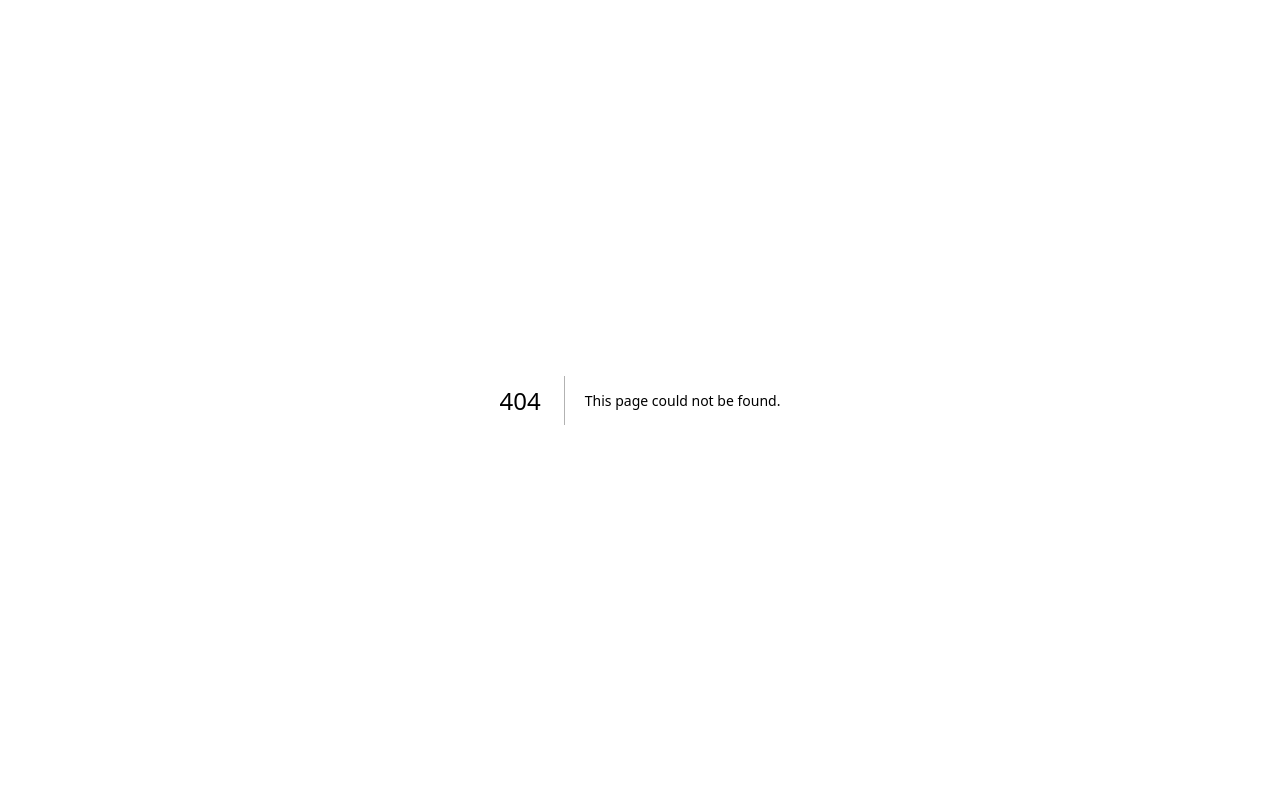
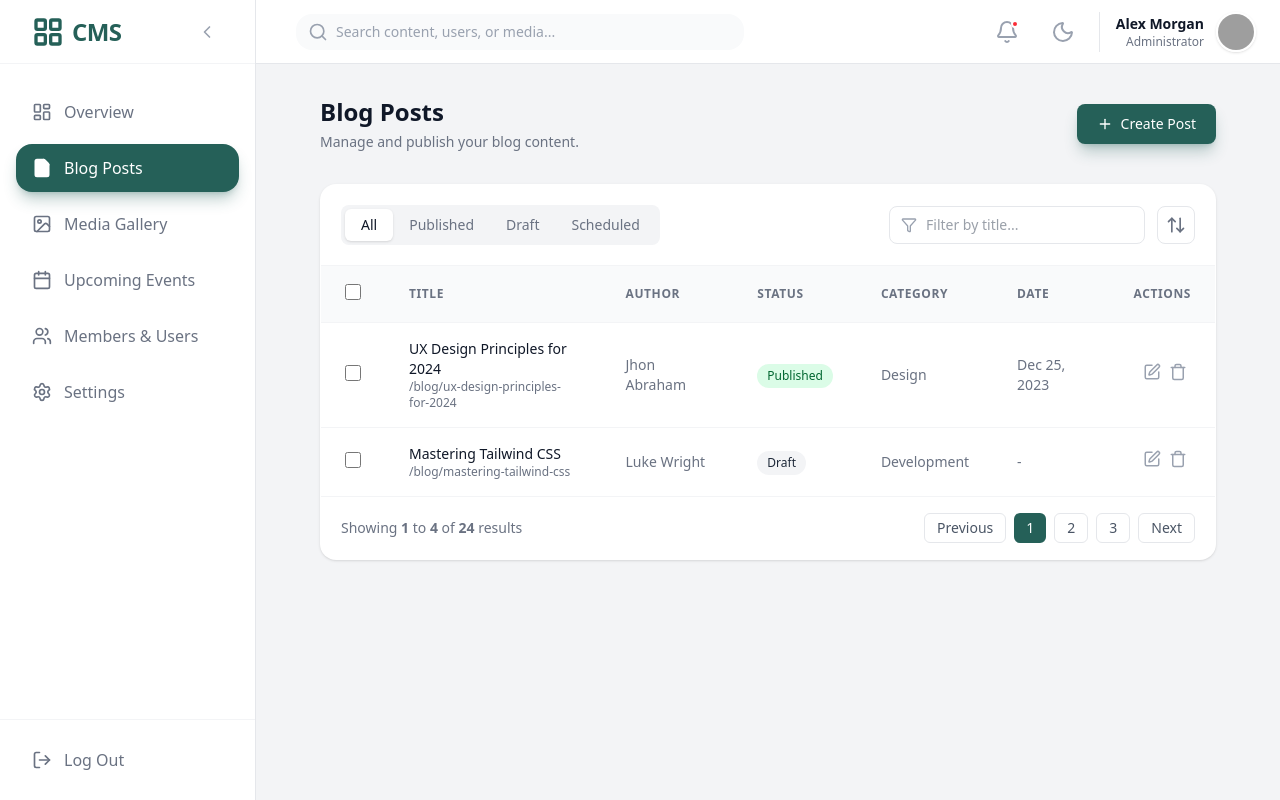
Before and after one commit to dominicnaatey/custom_cm_dashboard, a Next.js app: page /blog in a window 1280 px wide. Before the commit this address had no page. Built offline with nearby package versions, Linux system fonts and the light colour scheme; grey boxes are pictures that could not be loaded.

Commit message:
add blog page with posts table and navigation

```diff
--- /dev/null
+++ b/app/blog/page.tsx
@@ -0,0 +1,10 @@
+import MainLayout from '@/components/MainLayout';
+import BlogPostsTable from '@/components/BlogPostsTable';
+
+export default function BlogPage() {
+  return (
+    <MainLayout>
+      <BlogPostsTable />
+    </MainLayout>
+  );
+}
--- /dev/null
+++ b/components/BlogPostsTable.tsx
@@ -0,0 +1,182 @@
+'use client';
+
+import React from 'react';
+import { Plus, Filter, ArrowUpDown, Edit, Trash } from 'lucide-react';
+
+export default function BlogPostsTable() {
+  return (
+    <div className="flex-1 overflow-y-auto px-4 sm:px-8 pb-8 bg-background-light dark:bg-background-dark text-gray-700 dark:text-gray-200">
+      {/* Page Header */}
+      <div className="flex flex-col sm:flex-row sm:items-center justify-between gap-4 mb-8">
+        <div>
+          <h1 className="text-2xl font-bold text-gray-900 dark:text-white">
+            Blog Posts
+          </h1>
+          <p className="text-sm text-gray-500 dark:text-gray-400 mt-1">
+            Manage and publish your blog content.
+          </p>
+        </div>
+
+        <button className="bg-primary hover:bg-primary-hover text-white px-5 py-2.5 rounded-lg shadow-lg shadow-primary/30 flex items-center gap-2 transition-all active:scale-95">
+          <Plus className="w-4 h-4" />
+          <span className="text-sm font-medium">Create Post</span>
+        </button>
+      </div>
+
+      {/* Card */}
+      <div className="bg-surface-light dark:bg-surface-dark rounded-xl shadow-sm border border-transparent dark:border-border-dark flex flex-col">
+        {/* Filters */}
+        <div className="p-5 border-b border-gray-100 dark:border-gray-800 flex flex-col sm:flex-row sm:items-center justify-between gap-4">
+          <div className="bg-gray-100 dark:bg-gray-800 p-1 rounded-lg inline-flex">
+            {["All", "Published", "Draft", "Scheduled"].map((tab, i) => (
+              <button
+                key={tab}
+                className={`px-4 py-1.5 rounded-md text-sm font-medium transition-all ${
+                  i === 0
+                    ? "bg-white dark:bg-gray-700 text-gray-900 dark:text-white shadow-sm"
+                    : "text-gray-500 dark:text-gray-400 hover:text-gray-900 dark:hover:text-gray-200"
+                }`}
+              >
+                {tab}
+              </button>
+            ))}
+          </div>
+
+          <div className="flex items-center gap-3">
+            <div className="relative">
+              <span className="absolute inset-y-0 left-0 pl-3 flex items-center pointer-events-none">
+                <Filter className="text-gray-400 w-4 h-4" />
+              </span>
+              <input
+                type="text"
+                placeholder="Filter by title..."
+                className="block w-full sm:w-64 pl-9 pr-3 py-2 border border-gray-200 dark:border-gray-700 rounded-lg bg-transparent text-sm focus:outline-none focus:ring-1 focus:ring-primary"
+              />
+            </div>
+
+            <button className="p-2 border border-gray-200 dark:border-gray-700 rounded-lg text-gray-500 hover:bg-gray-50 dark:hover:bg-gray-800">
+              <ArrowUpDown className="w-5 h-5" />
+            </button>
+          </div>
+        </div>
+
+        {/* Table */}
+        <div className="overflow-x-auto">
+          <table className="min-w-full divide-y divide-gray-100 dark:divide-gray-800">
+            <thead className="bg-gray-50 dark:bg-gray-800/50">
+              <tr>
+                <th className="px-6 py-4">
+                  <input type="checkbox" className="h-4 w-4 rounded" />
+                </th>
+                {["Title", "Author", "Status", "Category", "Date"].map(
+                  (h) => (
+                    <th
+                      key={h}
+                      className="px-6 py-4 text-left text-xs font-semibold uppercase tracking-wider text-gray-500 dark:text-gray-400"
+                    >
+                      {h}
+                    </th>
+                  )
+                )}
+                <th className="px-6 py-4 text-right text-xs font-semibold uppercase tracking-wider text-gray-500 dark:text-gray-400">
+                  Actions
+                </th>
+              </tr>
+            </thead>
+
+            <tbody className="divide-y divide-gray-100 dark:divide-gray-800">
+              {[
+                {
+                  title: "UX Design Principles for 2024",
+                  author: "Jhon Abraham",
+                  status: "Published",
+                  category: "Design",
+                  date: "Dec 25, 2023",
+                  badge: "bg-green-100 text-green-800",
+                },
+                {
+                  title: "Mastering Tailwind CSS",
+                  author: "Luke Wright",
+                  status: "Draft",
+                  category: "Development",
+                  date: "-",
+                  badge: "bg-gray-100 text-gray-800",
+                },
+              ].map((row) => (
+                <tr
+                  key={row.title}
+                  className="hover:bg-gray-50 dark:hover:bg-gray-800/50 transition-colors"
+                >
+                  <td className="px-6 py-4">
+                    <input type="checkbox" className="h-4 w-4 rounded" />
+                  </td>
+
+                  <td className="px-6 py-4">
+                    <div className="text-sm font-medium text-gray-900 dark:text-white">
+                      {row.title}
+                    </div>
+                    <div className="text-xs text-gray-500">
+                      /blog/{row.title.toLowerCase().replace(/\s+/g, "-")}
+                    </div>
+                  </td>
+
+                  <td className="px-6 py-4 text-sm text-gray-500">
+                    {row.author}
+                  </td>
+
+                  <td className="px-6 py-4">
+                    <span
+                      className={`inline-flex px-2.5 py-1 rounded-full text-xs font-medium ${row.badge}`}
+                    >
+                      {row.status}
+                    </span>
+                  </td>
+
+                  <td className="px-6 py-4 text-sm text-gray-500">
+                    {row.category}
+                  </td>
+
+                  <td className="px-6 py-4 text-sm text-gray-500">
+                    {row.date}
+                  </td>
+
+                  <td className="px-6 py-4 text-right">
+                    <button className="text-gray-400 hover:text-primary mx-1">
+                      <Edit className="w-[18px] h-[18px]" />
+                    </button>
+                    <button className="text-gray-400 hover:text-red-500 mx-1">
+                      <Trash className="w-[18px] h-[18px]" />
+                    </button>
+                  </td>
+                </tr>
+              ))}
+            </tbody>
+          </table>
+        </div>
+
+        {/* Pagination */}
+        <div className="border-t border-gray-100 dark:border-gray-800 px-5 py-4 flex items-center justify-between">
+          <p className="text-sm text-gray-500">
+            Showing <strong>1</strong> to <strong>4</strong> of{" "}
+            <strong>24</strong> results
+          </p>
+
+          <div className="flex gap-2">
+            {["Previous", "1", "2", "3", "Next"].map((p, i) => (
+              <button
+                key={p}
+                className={`px-3 py-1 rounded-md text-sm ${
+                  i === 1
+                    ? "bg-primary text-white"
+                    : "border border-gray-200 dark:border-gray-700 text-gray-600 dark:text-gray-300 hover:bg-gray-50 dark:hover:bg-gray-800"
+                }`}
+              >
+                {p}
+              </button>
+            ))}
+          </div>
+        </div>
+      </div>
+    </div>
+  );
+}
--- a/components/Sidebar.tsx
+++ b/components/Sidebar.tsx
@@ -1,4 +1,6 @@
 import React from 'react';
+import { usePathname } from 'next/navigation';
+import Link from 'next/link';
 import {
   LayoutGrid,
   LayoutDashboard,
@@ -20,13 +22,15 @@ interface SidebarProps {
 }
 
 export const Sidebar: React.FC<SidebarProps> = ({ isOpen, onClose, isCollapsed, toggleCollapse }) => {
+  const pathname = usePathname();
+
   const navItems = [
-    { icon: LayoutDashboard, label: 'Overview', active: true },
-    { icon: FileText, label: 'Blog Posts', active: false },
-    { icon: ImageIcon, label: 'Media Gallery', active: false },
-    { icon: Calendar, label: 'Upcoming Events', active: false },
-    { icon: Users, label: 'Members & Users', active: false },
-    { icon: Settings, label: 'Settings', active: false },
+    { icon: LayoutDashboard, label: 'Overview', href: '/' },
+    { icon: FileText, label: 'Blog Posts', href: '/blog' },
+    { icon: ImageIcon, label: 'Media Gallery', href: '#' },
+    { icon: Calendar, label: 'Upcoming Events', href: '#' },
+    { icon: Users, label: 'Members & Users', href: '#' },
+    { icon: Settings, label: 'Settings', href: '#' },
   ];
 
   return (
@@ -59,26 +63,29 @@ export const Sidebar: React.FC<SidebarProps> = ({ isOpen, onClose, isCollapsed,
       </div>
 
       <nav className="flex-1 px-4 py-6 space-y-2 overflow-y-auto overflow-x-hidden">
-        {navItems.map((item) => (
-          <a
+        {navItems.map((item) => {
+          const isActive = pathname === item.href;
+          return (
+            <Link
               key={item.label}
-            href="#"
+              href={item.href}
               title={isCollapsed ? item.label : ''}
               className={`
                 flex items-center gap-3 px-4 py-3 rounded-xl transition-all whitespace-nowrap
-              ${item.active
+                ${isActive
                   ? 'bg-primary text-white shadow-lg shadow-primary/30'
                   : 'text-gray-500 dark:text-gray-400 hover:bg-gray-50 dark:hover:bg-gray-800/50 hover:text-primary dark:hover:text-primary-light'
                 }
                 ${isCollapsed ? 'justify-center px-2' : ''}
               `}
             >
-            <item.icon className="w-5 h-5 flex-shrink-0" />
+              <item.icon className="w-5 h-5 flex-shrink-0" fill={isActive ? "currentColor" : "none"} />
               <span className={`font-medium transition-opacity duration-300 ${isCollapsed ? 'hidden opacity-0 w-0' : 'block opacity-100'}`}>
                 {item.label}
               </span>
-          </a>
-        ))}
+            </Link>
+          );
+        })}
       </nav>
 
       <div className="p-4 border-t border-gray-100 dark:border-gray-800">
```
Lines whose indentation alone changed are shown as unchanged.
